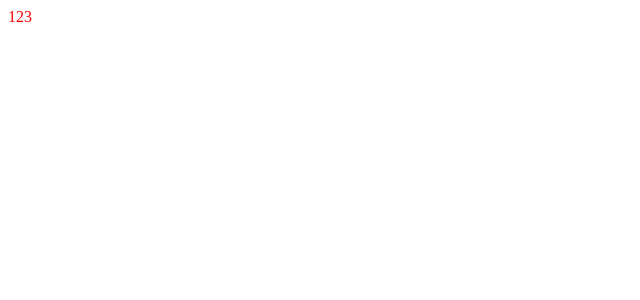
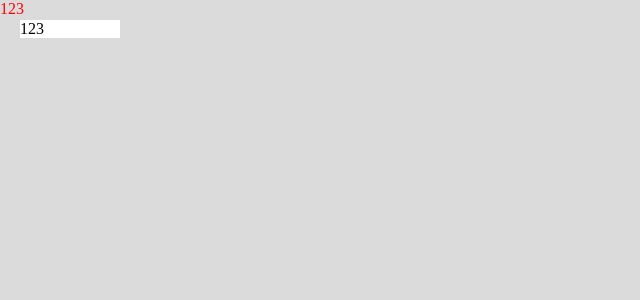
Before and after one commit to Sunshop/fast-board, a Vue app in the folder project-vue/: page / in a window 1280 px wide. Shown: the top 300 px of the page, without its empty margins (0-640 px from the left). Built offline with nearby package versions, Linux system fonts and the light colour scheme.

Commit message:
添加 toolbar

```diff
--- a/project-vue/index.html
+++ b/project-vue/index.html
@@ -2,7 +2,7 @@
 <html lang="en">
   <head>
     <meta charset="UTF-8" />
-    <link rel="icon" href="/favicon.ico" />
+    <link rel="icon" href="/rocket_favicon.ico" />
     <meta name="viewport" content="width=device-width, initial-scale=1.0" />
     <title>Fast Board</title>
   </head>
--- a/project-vue/package.json
+++ b/project-vue/package.json
@@ -7,6 +7,7 @@
     "serve": "vite preview"
   },
   "dependencies": {
+    "element-plus": "^1.1.0-beta.3",
     "vue": "^3.2.4",
     "vue-router": "^4.0.11",
     "vuex": "^4.0.2"
--- a/project-vue/src/App.vue
+++ b/project-vue/src/App.vue
@@ -9,4 +9,9 @@
 // Check out https://github.com/vuejs/rfcs/blob/master/active-rfcs/0040-script-setup.md
 </script>
 
-<style></style>
+<style>
+html,
+body {
+	background-color: rgb(219, 219, 219);
+}
+</style>
--- /dev/null
+++ b/project-vue/src/assets/style/base.css
@@ -0,0 +1,4 @@
+* {
+	margin: 0;
+	padding: 0;
+}
--- /dev/null
+++ b/project-vue/src/components/toolbar/Toolbar.vue
@@ -0,0 +1,29 @@
+<template>
+	<div class="toolbar">
+		<div @click="mg">123</div>
+	</div>
+</template>
+
+<script>
+export default {
+	created() {},
+	methods: {
+		mg() {
+			this.$notify({
+				title: "标题名称",
+				message: "这是一条不会自动关闭的消息",
+			});
+		},
+	},
+};
+</script>
+
+<style lang="less" scoped>
+.toolbar {
+	position: fixed;
+	top: 20px;
+	left: 20px;
+	width: 100px;
+	background-color: #fff;
+}
+</style>
--- a/project-vue/src/main.js
+++ b/project-vue/src/main.js
@@ -1,9 +1,13 @@
 import { createApp } from "vue";
+import ElementPlus from "element-plus";
+import "element-plus/dist/index.css";
+import "./assets/style/base.css";
 import App from "./App.vue";
 import router from "./routes/index";
 
 const app = createApp(App);
 
 app.use(router);
+app.use(ElementPlus);
 
 app.mount("#app");
--- a/project-vue/src/pages/Home.vue
+++ b/project-vue/src/pages/Home.vue
@@ -1,9 +1,15 @@
 <template>
 	<div class="container">123</div>
+	<Toolbar />
 </template>
 
 <script>
+import Toolbar from "../components/toolbar/Toolbar.vue";
+
 export default {
+	components: {
+		Toolbar,
+	},
 	created() {
 		// console.log(123);
 	},
--- a/project-vue/vite.config.js
+++ b/project-vue/vite.config.js
@@ -5,6 +5,9 @@ import vue from "@vitejs/plugin-vue";
 export default defineConfig({
 	plugins: [vue()],
 	server: {
-		host: '0.0.0.0',
+		host: "0.0.0.0",
+	},
+	build: {
+		chunkSizeWarningLimit: 1000,
 	},
 });
```
Also changed, not shown: 2 other files (tests, documents, lock files or other folders).
